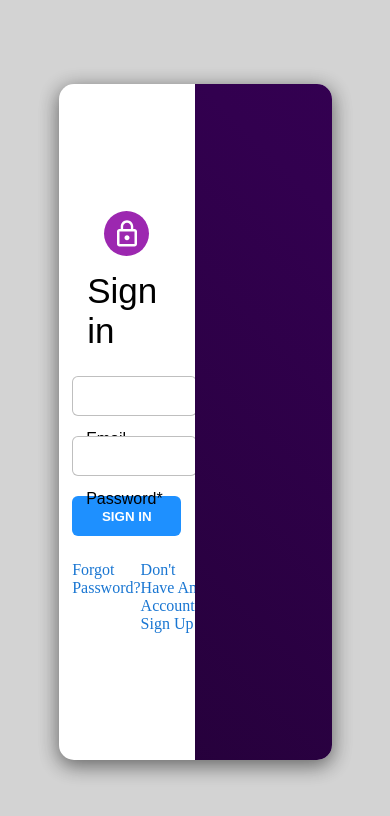
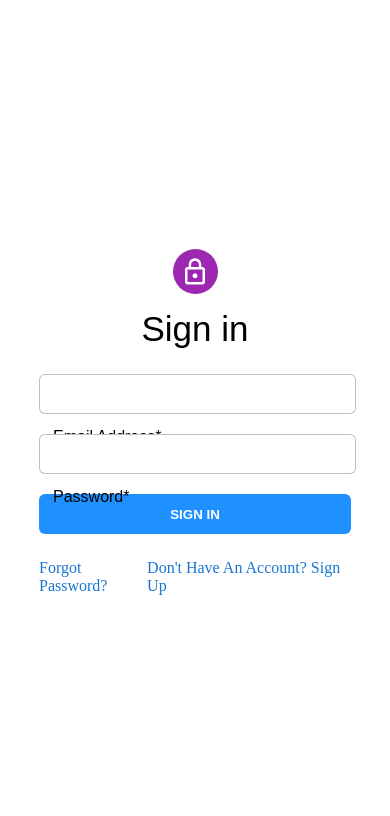
Before and after one commit to A13xYanez/ArtisanAllure-Fashions, a React (Vite) app: page /login in a window 390 px wide. Shown: the top 816 px of the page. Built offline with nearby package versions, Linux system fonts and the light colour scheme.

Commit message:
added responsiveness to login page

```diff
--- a/src/components/authentication/Authenticate.css
+++ b/src/components/authentication/Authenticate.css
@@ -200,10 +200,9 @@
 
 .container {
     position: relative;
-    width: 70dvw;
-    height: 80dvh;
+    width: 100dvw;
+    height: 100dvh;
     background: white;
-    border-radius: 15px;
     box-shadow: 0 4px 20px 0 rgba(0, 0, 0, .3), 0 6px 20px 0 rgba(0, 0, 0, .3);
     overflow: hidden;
 }
@@ -395,6 +394,12 @@ form.sign-up-form {
     color: white;
     transition: 1.1s ease-in-out;
     transition-delay: 0.5s;
+    font-family: sans-serif;
+}
+
+.content h2 {
+    font-size: 1.25rem;
+    margin: 5px 0 10px 0;
 }
 
 .image {
@@ -444,3 +449,53 @@ form.sign-up-form {
 .container.sign-up-mode .left-panel {
     pointer-events: all;
 }
+
+/* Media Queries */
+@media (max-width: 878px) {
+    .form-links {
+        flex-direction: column-reverse;
+    }
+    .form-links p {
+        margin-bottom: 10px;
+    }
+}
+
+@media (max-width: 635px) {
+    .form-links {
+        flex-direction: row;
+    }
+    .form-links p {
+        margin-bottom: 0;
+    }
+    form.sign-up-form {
+        display: none;
+    }
+    form {
+        width: 80%;
+    }
+    .container.container.sign-up-mode form.sign-up-form {
+        display: flex;
+        opacity: 1;
+    }
+    .container.container.sign-up-mode form.sign-in-form {
+        display: none;
+    }
+    .container::before {
+        display: none;
+    }
+    .panels-container {
+        display: none;
+    }
+}
+
+@media (max-width: 375px) {
+    form {
+        width: 90%;
+    }
+    .form-links {
+        flex-direction: column-reverse;
+    }
+    .form-links p {
+        margin-bottom: 10px;
+    }
+}
--- a/src/components/authentication/Authenticate.jsx
+++ b/src/components/authentication/Authenticate.jsx
@@ -69,12 +69,16 @@ export default function Authenticate() {
                 <div className="panels-container">
                     <div className="panel left-panel">
                         <div className="content">
-
+                            <h1>ArtisanAllure Fashions</h1>
+                            <h2>Join today to find your next outfit</h2>
+                            <p>Lorem ipsum dolor sit amet, consectetur adipiscing elit, sed do eiusmod tempor incididunt ut labore et dolore magna aliqua</p>
                         </div>
                     </div>
                     <div className="panel right-panel">
                         <div className="content">
-
+                            <h1>ArtisanAllure Fashions</h1>
+                            <h2>Login to deck out your wardrobe</h2>
+                            <p>Lorem ipsum dolor sit amet, consectetur adipiscing elit, sed do eiusmod tempor incididunt ut labore et dolore magna aliqua</p>
                         </div>
                     </div>
                 </div>
```
